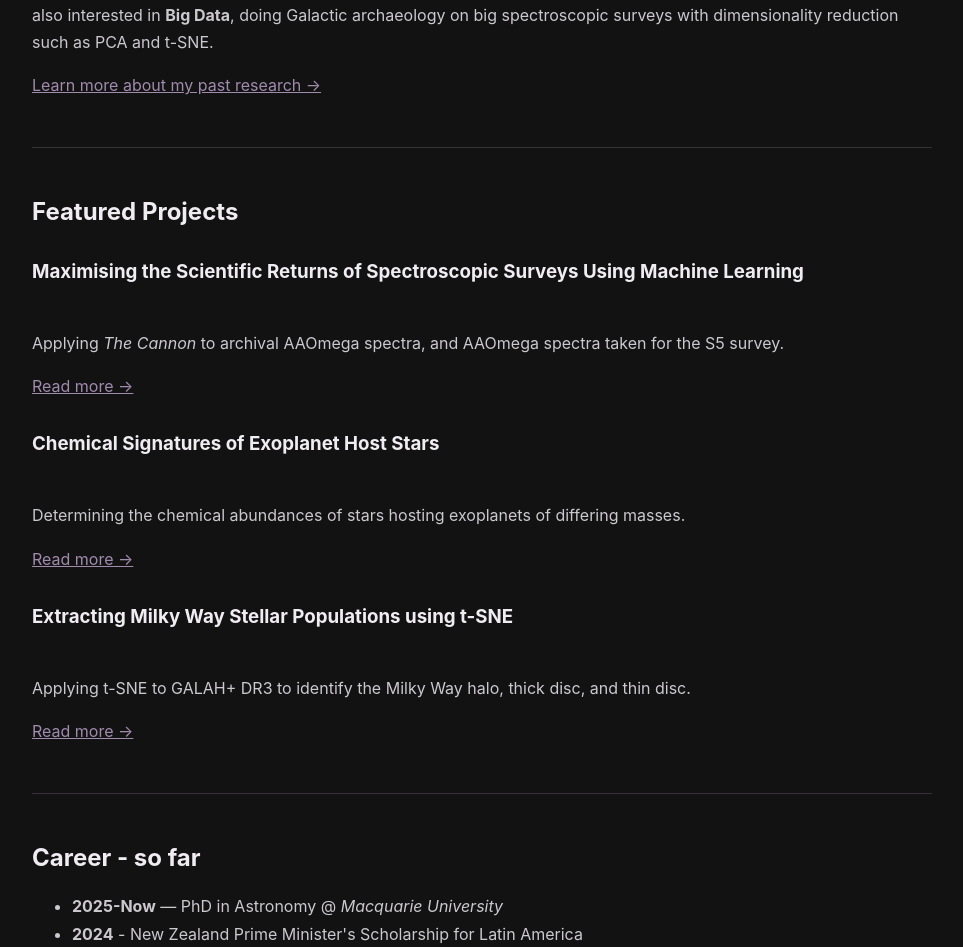
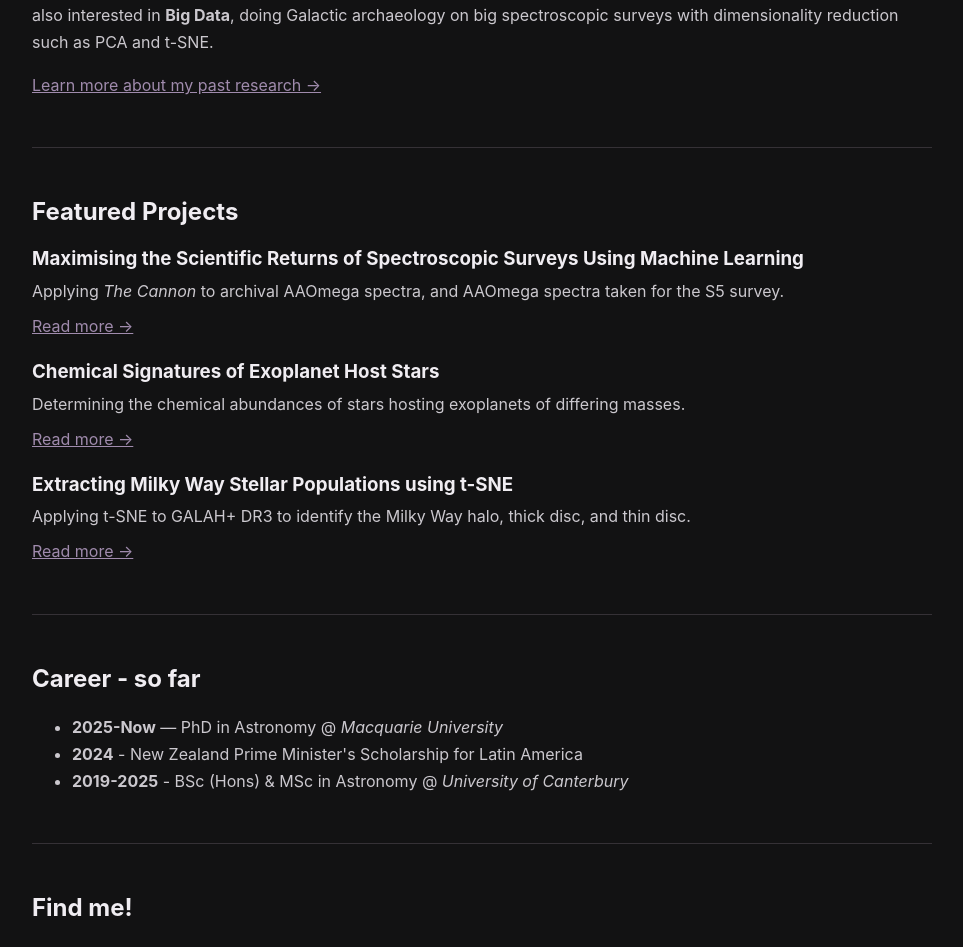
Before and after one commit to iBexal/ibexal.github.io, a Jekyll site: the page built from index.md, in a window 1280 px wide. Shown: the part 838-1785 px from the top of the page, without its empty margins (158-1121 px from the left). Built offline with Jekyll 4.4.1, drawn with Linux system fonts in a browser that asks for light colours.

```diff
--- a/assets/css/style.css
+++ b/assets/css/style.css
@@ -426,3 +426,11 @@ footer {
 .timeline-item {
     margin-bottom: 20px;
 }
+
+.timeline-item h3 {
+    margin: 0 0 6px 0;
+}
+
+.timeline-item p {
+    margin: 0 0 8px 0;
+}
--- a/index.md
+++ b/index.md
@@ -48,41 +48,47 @@ layout: default
         </a>
     </p>
     <hr>
-    <h2>Featured Projects</h2>
-    <div class="timeline-item">
-    <h3>Maximising the Scientific Returns of Spectroscopic Surveys Using Machine Learning</h3><br>
+
+<h2>Featured Projects</h2>
+
+<div class="timeline-item">
+    <h3>Maximising the Scientific Returns of Spectroscopic Surveys Using Machine Learning</h3>
+    <p>
         Applying <em>The Cannon</em> to archival AAOmega spectra, and AAOmega spectra taken for the S5 survey.
+    </p>
     <p>
         <a href="/research/#cannon-project">
             Read more →
         </a>
     </p>
-    </div>
-    <div class="timeline-item">
-    <h3>
-        Chemical Signatures of Exoplanet Host Stars
-    </h3><br>
+</div>
+
+<div class="timeline-item">
+    <h3>Chemical Signatures of Exoplanet Host Stars</h3>
+    <p>
         Determining the chemical abundances of stars hosting
         exoplanets of differing masses.
+    </p>
     <p>
         <a href="/research/#exoplanets">
             Read more →
         </a>
     </p>
-    </div>
-    <div class="timeline-item">
-    <h3>
-        Extracting Milky Way Stellar Populations using t-SNE
-    </h3><br>
+</div>
+
+<div class="timeline-item">
+    <h3>Extracting Milky Way Stellar Populations using t-SNE</h3>
+    <p>
         Applying t-SNE to GALAH+ DR3 to identify the Milky Way halo,
         thick disc, and thin disc.
+    </p>
     <p>
         <a href="/research/#tsne">
             Read more →
         </a>
     </p>
-    </div>
-    <hr>
+</div>
+<hr>
     <h2>Career - so far</h2>
     <ul>
         <li><strong>2025-Now</strong> — PhD in Astronomy @ <i>Macquarie University</i></li>
```
